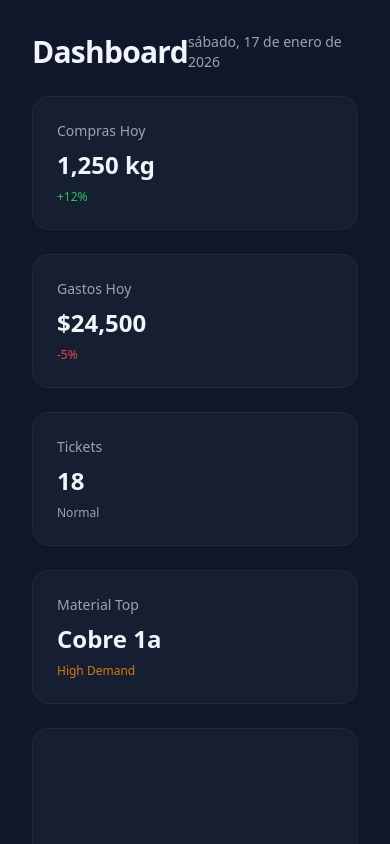
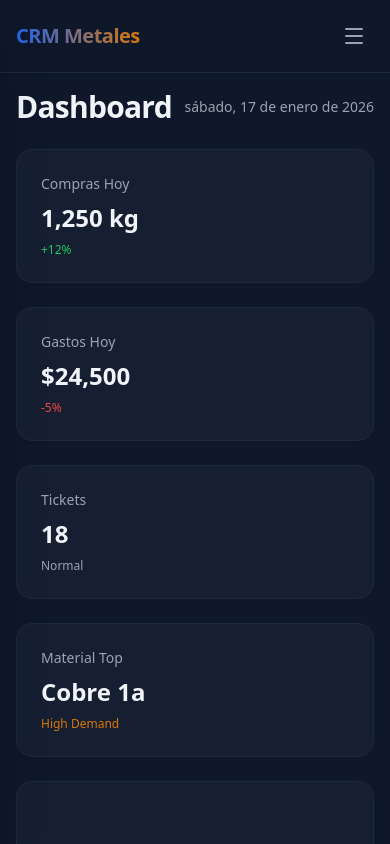
Before and after one commit to polodad/CRM_Metales, a React app in the folder frontend/: page / in a window 390 px wide. Built offline with nearby package versions, Linux system fonts and the light colour scheme; the HTML template or start-up script is replaced by a standard one.

Commit message:
Feat: Add mobile navigation with hamburger menu

```diff
--- a/frontend/src/components/Layout.tsx
+++ b/frontend/src/components/Layout.tsx
@@ -1,12 +1,13 @@
+import { useState } from 'react';
 import { Link, Outlet, useLocation } from 'react-router-dom';
-import { LayoutDashboard, Users, User, Package, Truck, FileText, Settings } from 'lucide-react';
+import { LayoutDashboard, Users, User, Package, Truck, FileText, Settings, Menu, X } from 'lucide-react';
 import { cn } from '../lib/utils';
 
 const NAV_ITEMS = [
     { label: 'Dashboard', icon: LayoutDashboard, path: '/' },
-    { label: 'Recepción', icon: ScaleIcon, path: '/reception' }, // Custom icon below
+    { label: 'Recepción', icon: ScaleIcon, path: '/reception' },
     { label: 'Contactos', icon: Users, path: '/contacts' },
-    { label: 'Catálogo', icon: Package, path: '/materials' }, // Renamed from Materiales based on user intent, or keep Materiales? User said "Catálogo de Materiales". I'll keep "Materiales" or change to "Catálogo". User said "Unify... into 'Catálogo' task". I'll rename label to "Catálogo".
+    { label: 'Catálogo', icon: Package, path: '/materials' },
     { label: 'Ventas', icon: Truck, path: '/sales' },
     { label: 'Reportes', icon: FileText, path: '/reports' },
     { label: 'Admin', icon: Settings, path: '/admin' },
@@ -37,19 +38,26 @@ function ScaleIcon(props: any) {
 
 export function Layout() {
     const location = useLocation();
+    const [isMobileMenuOpen, setIsMobileMenuOpen] = useState(false);
 
-    return (
-        <div className="flex h-screen w-full bg-background text-text">
-            {/* Sidebar */}
-            <aside className="w-64 border-r border-secondary bg-secondary/50 hidden md:flex flex-col">
-                <div className="p-6 border-b border-secondary">
+    const toggleMobileMenu = () => setIsMobileMenuOpen(!isMobileMenuOpen);
+
+    const SidebarContent = () => (
+        <>
+            <div className="p-6 border-b border-secondary flex justify-between items-center">
+                <div>
                     <h1 className="text-2xl font-bold bg-gradient-to-r from-primary to-accent bg-clip-text text-transparent">
                         CRM Metales
                     </h1>
                     <p className="text-xs text-gray-400">Sistema de Acopio</p>
                 </div>
+                {/* Close button for mobile inside the drawer */}
+                <button onClick={toggleMobileMenu} className="md:hidden p-2 text-gray-400 hover:text-white">
+                    <X className="w-6 h-6" />
+                </button>
+            </div>
 
-                <nav className="flex-1 p-4 space-y-2">
+            <nav className="flex-1 p-4 space-y-2 overflow-y-auto">
                 {NAV_ITEMS.map((item) => {
                     const Icon = item.icon;
                     const isActive = location.pathname === item.path;
@@ -58,6 +66,7 @@ export function Layout() {
                         <Link
                             key={item.path}
                             to={item.path}
+                            onClick={() => setIsMobileMenuOpen(false)} // Close menu on click
                             className={cn(
                                 "flex items-center gap-3 px-4 py-3 rounded-lg transition-all duration-200 group",
                                 isActive
@@ -78,17 +87,54 @@ export function Layout() {
                         <User className="w-4 h-4" />
                     </div>
                     <div className="text-sm">
-                            <p className="font-medium">Usuario</p>
+                        <p className="font-medium text-text">Usuario</p>
                         <p className="text-xs text-gray-500">Admin</p>
                     </div>
                 </div>
             </div>
+        </>
+    );
+
+    return (
+        <div className="flex h-screen w-full bg-background text-text overflow-hidden">
+            {/* Desktop Sidebar */}
+            <aside className="w-64 border-r border-secondary bg-secondary/50 hidden md:flex flex-col">
+                <SidebarContent />
             </aside>
 
-            {/* Main Content */}
-            <main className="flex-1 overflow-auto bg-background p-8">
+            {/* Mobile Header & Overlay */}
+            <div className={`fixed inset-0 z-50 flex md:hidden pointer-events-none ${isMobileMenuOpen ? 'pointer-events-auto' : ''}`}>
+                {/* Backdrop */}
+                <div
+                    className={`fixed inset-0 bg-black/60 backdrop-blur-sm transition-opacity duration-300 ${isMobileMenuOpen ? 'opacity-100' : 'opacity-0'}`}
+                    onClick={() => setIsMobileMenuOpen(false)}
+                />
+
+                {/* Mobile Drawer */}
+                <aside
+                    className={`relative w-64 h-full bg-secondary border-r border-secondary flex flex-col shadow-2xl transition-transform duration-300 transform ${isMobileMenuOpen ? 'translate-x-0' : '-translate-x-full'}`}
+                >
+                    <SidebarContent />
+                </aside>
+            </div>
+
+            {/* Main Content Area */}
+            <div className="flex-1 flex flex-col h-full overflow-hidden">
+                {/* Mobile Header Bar */}
+                <div className="md:hidden flex items-center justify-between p-4 border-b border-secondary bg-background z-10">
+                    <h1 className="text-xl font-bold bg-gradient-to-r from-primary to-accent bg-clip-text text-transparent">
+                        CRM Metales
+                    </h1>
+                    <button onClick={toggleMobileMenu} className="p-2 text-gray-400 hover:text-white">
+                        <Menu className="w-6 h-6" />
+                    </button>
+                </div>
+
+                {/* Page Content */}
+                <main className="flex-1 overflow-auto bg-background p-4 md:p-8">
                     <Outlet />
                 </main>
             </div>
+        </div>
     );
 }
```
Lines whose indentation alone changed are shown as unchanged.
